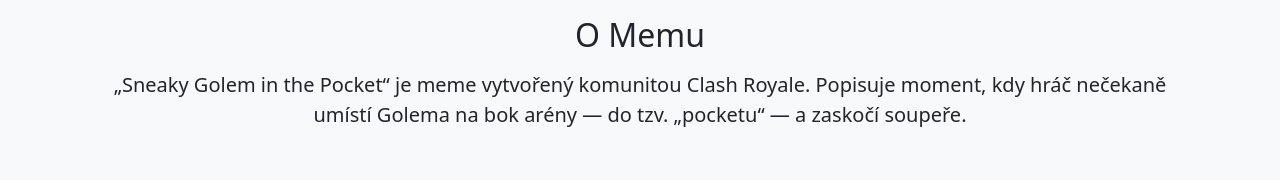
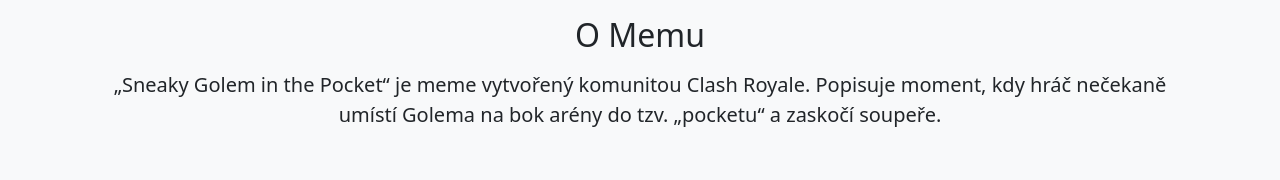
Before and after one commit to gyarab/2025_wt_rexa, a plain HTML site: page Mircrosite/index.html in a window 1280 px wide. Shown: the part 458-638 px from the top of the page. Drawn offline with nearby package versions, Linux system fonts and the light colour scheme.

Commit message:
Update index.html

```diff
--- a/Mircrosite/index.html
+++ b/Mircrosite/index.html
@@ -91,7 +91,7 @@
       <h2>O Memu</h2>
       <p class="lead mt-3">
         „Sneaky Golem in the Pocket“ je meme vytvořený komunitou Clash Royale.
-        Popisuje moment, kdy hráč nečekaně umístí Golema na bok arény — do tzv. „pocketu“ — a zaskočí soupeře.
+        Popisuje moment, kdy hráč nečekaně umístí Golema na bok arény do tzv. „pocketu“ a zaskočí soupeře.
       </p>
     </div>
   </section>
```
